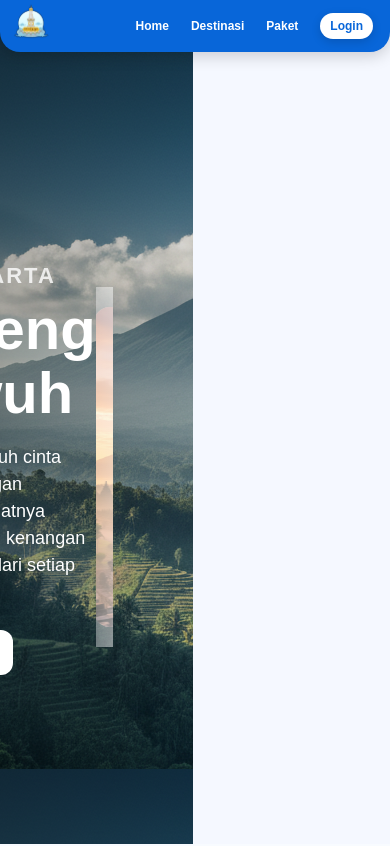
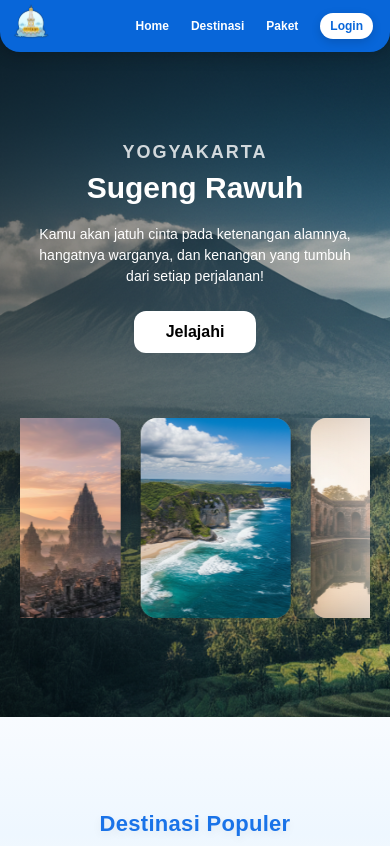
Before and after one commit to Poeww/dolanDjogja_7A, a React (Vite) app in the folder dolanDjogja_fe/: page / in a window 390 px wide. Shown: the top 846 px of the page. Built offline with nearby package versions, Linux system fonts and the light colour scheme; no server answers.

Commit message:
make: responsive mobile

```diff
--- a/dolanDjogja_fe/src/home/home.css
+++ b/dolanDjogja_fe/src/home/home.css
@@ -682,20 +682,218 @@ html {
     color: #32d29a;
 }
 
+/* =========================================
+   RESPONSIVE — TABLET (≤ 992px)
+========================================= */
+
 @media (max-width: 992px) {
+
+    /* HERO */
+    .home-container {
+        flex-direction: column;
+        text-align: center;
+        padding: 0 40px;
+        gap: 40px;
+    }
+
+    .left-text {
+        max-width: 90%;
+    }
+
+    .welcome-title {
+        font-size: 42px;
+    }
+
+    .multi-slider {
+        width: 85%;
+    }
+
+    /* DESTINASI & PAKET GRID */
+    .destinasi-grid,
+    .paket-grid {
+        grid-template-columns: repeat(2, 1fr);
+        gap: 22px;
+        padding: 0 20px;
+    }
+
+    .why-grid {
+        grid-template-columns: repeat(2, 1fr);
+        gap: 20px;
+    }
+
+    .section-title {
+        font-size: 40px;
+    }
+
+    .section-subtitle {
+        font-size: 18px;
+    }
+
+    /* CTA */
+    .cta-buttons {
+        flex-direction: column;
+        width: 100%;
+        gap: 14px;
+    }
+
+    .cta-stats {
+        gap: 40px;
+    }
+}
+
+
+/* =========================================
+   RESPONSIVE
+========================================= */
+
+@media (max-width: 768px) {
+
+    .home-hero {
+        height: 100vh;
+        background-size: cover;
+        background-position: center center;
+        background-repeat: no-repeat;
+        padding-top: 0;
+        display: flex;
+        justify-content: center;
+        align-items: center;
+    }
+
+    .home-container {
+        flex-direction: column;
+        justify-content: center;
+        align-items: center;
+        text-align: center;
+        height: 100%;
+        padding: 0 20px;
+        margin: 0;
+    }
+
+    .region {
+        font-size: 18px;
+    }
+
+    .welcome-title {
+        font-size: 36px;
+    }
+
+    .left-text .desc {
+        font-size: 15px;
+        max-width: 100%;
+    }
+
+    .btn-hero {
+        font-size: 16px;
+    }
+
+    .multi-slider {
+        width: 100%;
+        padding: 0;
+        margin-top: 25px;
+    }
+
+    .slider-card {
+        min-width: 180px;
+        height: 240px;
+    }
+
     .destinasi-grid {
-        grid-template-columns: repeat(2, 1fr);
+        grid-template-columns: 1fr;
+        padding: 0 15px;
+    }
+
+    .destinasi-card {
+        max-width: 95%;
+        margin: auto;
     }
 
     .paket-grid {
-        grid-template-columns: repeat(2, 1fr);
+        grid-template-columns: 1fr;
+        padding: 0 15px;
+    }
+
+    .paket-card {
+        max-width: 95%;
+        margin: auto;
+    }
+
+    .why-grid {
+        grid-template-columns: 1fr;
+        padding: 0 20px;
+    }
+
+    .cta-section {
+        padding: 70px 20px;
+    }
+
+    .cta-title {
+        font-size: 32px;
+    }
+
+    .cta-subtitle {
+        font-size: 15px;
+        margin-bottom: 25px;
+    }
+
+    .cta-buttons button {
+        width: 100%;
+        padding: 12px 0;
+    }
+
+    .cta-stats {
+        flex-direction: column;
+        gap: 22px;
+        margin-top: 35px;
+    }
+
+    .stat-item h2 {
+        font-size: 30px;
     }
 }
 
-@media (max-width: 600px) {
+@media (max-width: 480px) {
 
-    .destinasi-grid,
-    .paket-grid {
-        grid-template-columns: 1fr;
+    .home-hero {
+        height: 85vh;
+        background-position: center center;
+        padding-top: 40px;
+    }
+
+    .welcome-title {
+        font-size: 30px;
+    }
+
+    .left-text .desc {
+        font-size: 14px;
+        max-width: 100%;
+    }
+
+    .slider-card {
+        min-width: 150px;
+        height: 200px;
+    }
+
+    .section-title {
+        font-size: 28px;
+    }
+
+    .section-subtitle {
+        font-size: 15px;
+    }
+
+    .why-card {
+        padding: 24px 18px;
+    }
+
+    .cta-title {
+        font-size: 26px;
+    }
+
+    .cta-subtitle {
+        font-size: 14px;
+    }
+
+    footer.footer-simple {
+        font-size: 13px;
     }
 }
```
